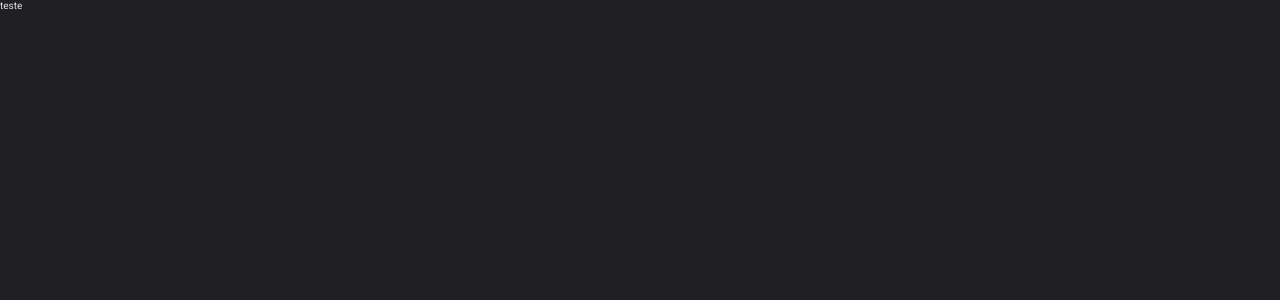
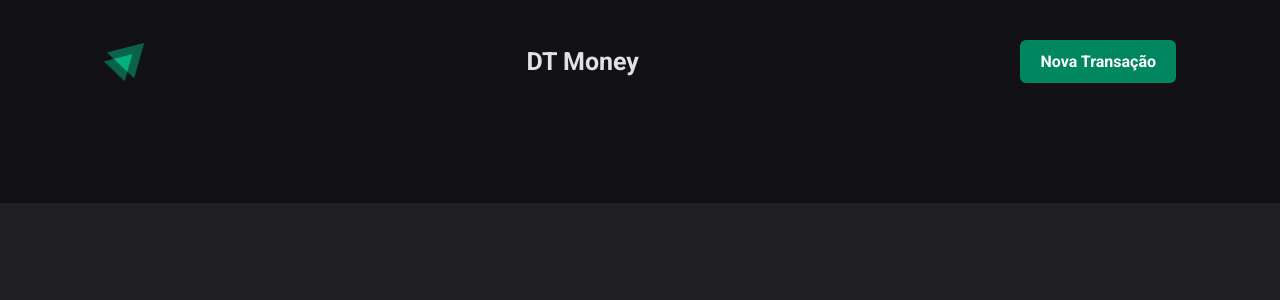
Before and after one commit to gustavosalviato/dt-money, a React (Vite) app: page / in a window 1280 px wide. Shown: the top 300 px of the page. Built offline with nearby package versions, Linux system fonts and the light colour scheme.

Commit message:
Componente Header

```diff
--- a/src/App.tsx
+++ b/src/App.tsx
@@ -1,4 +1,5 @@
 import { ThemeProvider } from "styled-components"
+import { Transactions } from "./Pages/Transactions"
 import { defaultTheme } from "./styles/default"
 import { GlobalStyle } from "./styles/global"
 
@@ -6,7 +7,7 @@ export const App = () => {
   return (
     <ThemeProvider theme={defaultTheme}>
       <GlobalStyle />
-      teste
+      <Transactions />
     </ThemeProvider>
   )
 }
--- /dev/null
+++ b/src/Pages/Transactions/index.tsx
@@ -0,0 +1,9 @@
+import { Header } from "../../components/Header"
+
+export const Transactions = () => {
+    return (
+        <>
+            <Header />
+        </>
+    )
+}
--- /dev/null
+++ b/src/components/Header/index.tsx
@@ -0,0 +1,16 @@
+import { NewTransactionButton, HeaderContainer, HeaderContent, Title } from "./styles"
+import logoImg from '../../assets/logo.png'
+
+export const Header = () => {
+    return (
+        <HeaderContainer>
+            <HeaderContent>
+                <img src={logoImg} alt="" />
+                <Title>DT Money</Title>
+
+                <NewTransactionButton>Nova Transação
+                </NewTransactionButton>
+            </HeaderContent>
+        </HeaderContainer >
+    )
+}
--- /dev/null
+++ b/src/components/Header/styles.ts
@@ -0,0 +1,37 @@
+import styled, { ThemeProvider } from "styled-components"
+
+export const HeaderContainer = styled.header`
+    background-color: ${props => props.theme["gray-900"]};
+    padding: 4.0rem 0 12.0rem;
+`
+
+export const HeaderContent = styled.div`
+    width: 100%;
+    max-width: 1120px;
+    display: flex;
+    justify-content: space-between;
+    align-items: center;
+    margin: 0 auto;
+    padding: 0 2.4rem;
+
+`
+
+export const NewTransactionButton = styled.button`
+    color: ${props => props.theme.white};
+    background: ${props => props.theme["green-500"]};
+    border: none;
+
+    padding: 1.2rem 2rem;
+    border-radius: 6px;
+    transition: 0.4s;
+    font-weight: 700;
+
+    &:hover{
+        background: ${props => props.theme["green-300"]};    }
+`
+
+export const Title = styled.h2`
+    font-weight: 700;
+    font-size: 2.5rem;
+    color: ${props => props.theme["gray-100"]}
+`
--- a/src/styles/global.ts
+++ b/src/styles/global.ts
@@ -23,7 +23,7 @@ export const GlobalStyle = createGlobalStyle`
   }
 
   body, input, textarea, button {
-    font: 400 1rem Roboto, sans-serif;
+    font: 400 1.6rem Roboto, sans-serif;
   }
 
   button{
```
Also changed, not shown: src/assets/logo.png (added).
